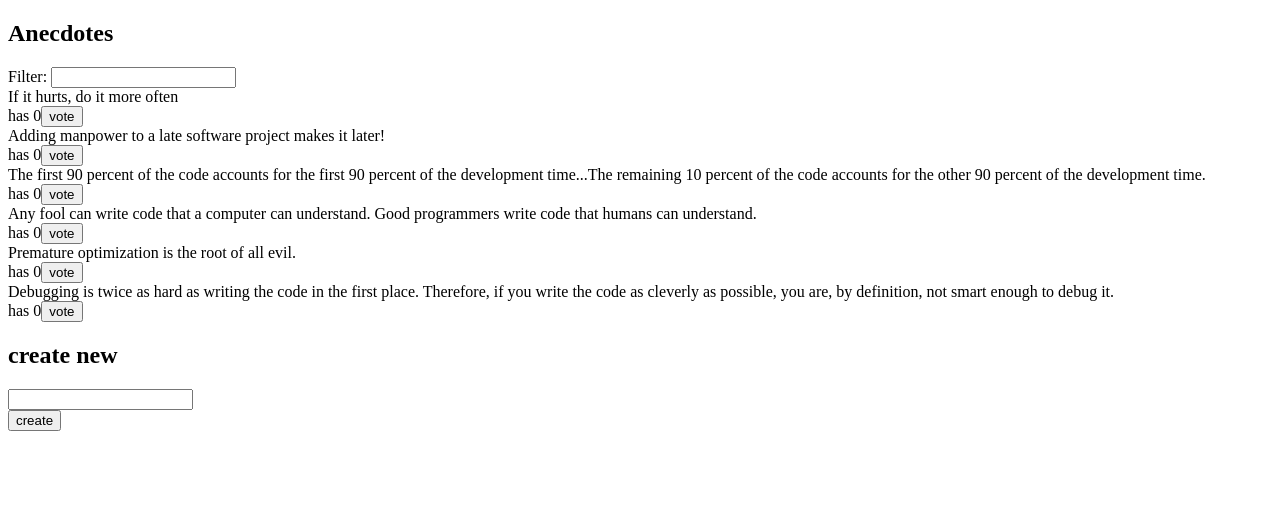
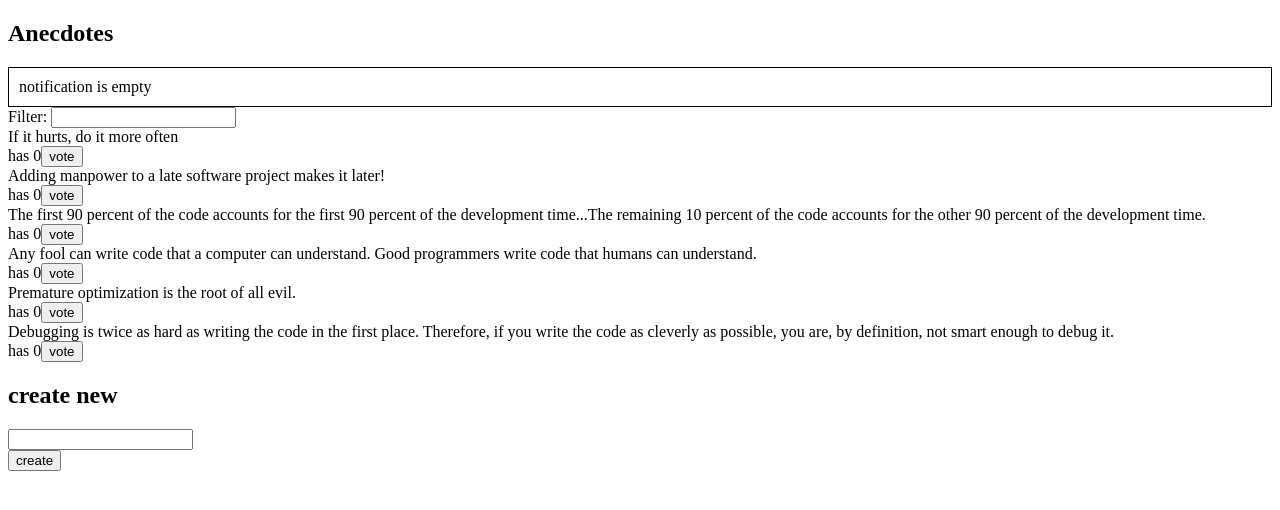
Before and after one commit to padmed/Full-Stack-Open, a React (Create React App) app in the folder Part-6/redux-anecdotes/: page / in a window 1280 px wide. Shown: the top 510 px of the page. Built offline with nearby package versions, Linux system fonts and the light colour scheme.

Commit message:
Add notification feature

```diff
--- a/Part-6/redux-anecdotes/src/App.js
+++ b/Part-6/redux-anecdotes/src/App.js
@@ -1,11 +1,13 @@
 import AnecdoteForm from "./components/AnecdoteForm";
 import AnecdoteList from "./components/AnecdoteList";
 import Filter from "./components/Filter";
+import Notification from "./components/Notification";
 
 const App = () => {
   return (
     <div>
       <h2>Anecdotes</h2>
+      <Notification />
       <Filter />
       <AnecdoteList />
       <AnecdoteForm />
--- a/Part-6/redux-anecdotes/src/components/Notification.js
+++ b/Part-6/redux-anecdotes/src/components/Notification.js
@@ -1,14 +1,13 @@
+import { useSelector } from "react-redux";
+
 const Notification = () => {
+  const notification = useSelector((state) => state.notification);
   const style = {
-    border: 'solid',
+    border: "solid",
     padding: 10,
-    borderWidth: 1
-  }
-  return (
-    <div style={style}>
-      render here notification...
-    </div>
-  )
-}
+    borderWidth: 1,
+  };
+  return <div style={style}>{notification}</div>;
+};
 
-export default Notification
+export default Notification;
--- /dev/null
+++ b/Part-6/redux-anecdotes/src/reducers/notificationReducer.js
@@ -0,0 +1,14 @@
+import { createSlice } from "@reduxjs/toolkit";
+
+const notificationSlice = createSlice({
+  name: "notification",
+  initialState: "notification is empty",
+  reducers: {
+    writeNotification(state, action) {
+      return action.payload;
+    },
+  },
+});
+
+export default notificationSlice.reducer;
+export const { writeNotification } = notificationSlice.actions;
--- a/Part-6/redux-anecdotes/src/store.js
+++ b/Part-6/redux-anecdotes/src/store.js
@@ -1,10 +1,12 @@
 import { configureStore } from "@reduxjs/toolkit";
 import anecdoteReducer from "./reducers/anecdoteReducer";
 import filterReducer from "./reducers/filterReducer";
+import notificationReducer from "./reducers/notificationReducer";
 
 const reducer = {
   anecdotes: anecdoteReducer,
   filter: filterReducer,
+  notification: notificationReducer,
 };
 
 const reduxStore = configureStore({ reducer });
```
